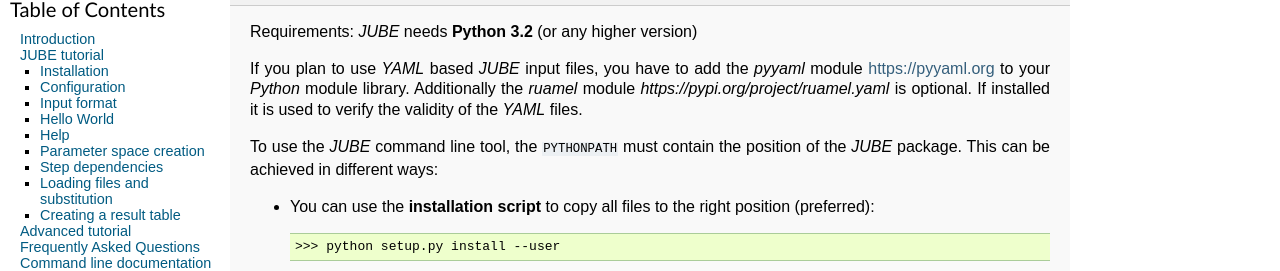
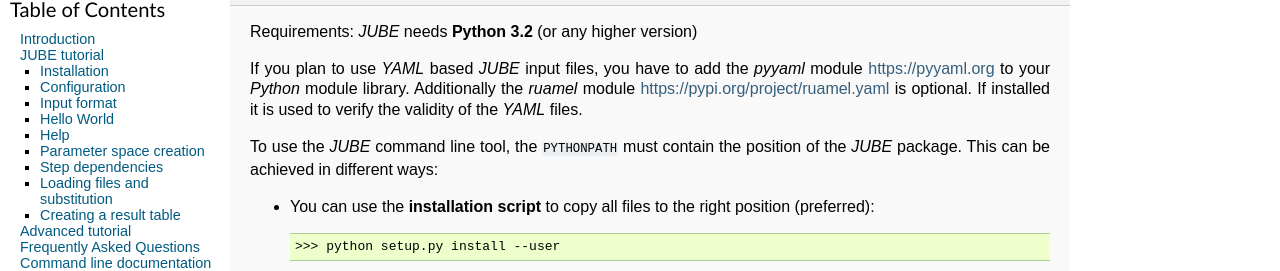
Before and after one commit to FZJ-JSC/JUBE, a Sphinx documentation site: the page built from docs/tutorial.rst, in a window 1280 px wide. Shown: the part 164-435 px from the top of the page. Built offline with Sphinx 7.4.7, drawn with Linux system fonts in a browser that asks for light colours.

```diff
--- a/docs/advanced.rst
+++ b/docs/advanced.rst
@@ -405,9 +405,12 @@ The input file ``tagging.yaml``:
 
 The ``tag`` attribute and the ``check_tags`` tag allow you to define more complex boolean expressions.
 For example:
+
 * ``!`` can be used for negation (``!deu`` stands for ``not deu``)
+
 * ``|`` can be used as an OR operator and ``+`` as an AND operator to combine tag values (e.g. XML: ``tag="!deu+eng"``; YAML: ``tag: "!deu+eng"``).
-* parentheses are also allowed
+
+* Parentheses are also allowed
 
 The ``tag`` attribute can be used within any ``<element>`` within the input file (except the ``<jube>``).
 If several different ``tag`` attribute values are used in a script, they can be specified as a list separated by spaces from the command line.
--- a/docs/tutorial.rst
+++ b/docs/tutorial.rst
@@ -34,7 +34,7 @@ Installation
 Requirements: *JUBE* needs **Python 3.2** (or any higher version)
 
 If you plan to use *YAML* based *JUBE* input files, you have to add the `pyyaml` module `<https://pyyaml.org>`_ to
-your *Python* module library. Additionally the `ruamel` module `https://pypi.org/project/ruamel.yaml` is optional. If installed it is used to verify the validity of the *YAML* files.
+your *Python* module library. Additionally the `ruamel` module `<https://pypi.org/project/ruamel.yaml>`_ is optional. If installed it is used to verify the validity of the *YAML* files.
 
 To use the *JUBE* command line tool, the ``PYTHONPATH`` must contain the position of the *JUBE* package. This can be achieved in different ways:
 
```
